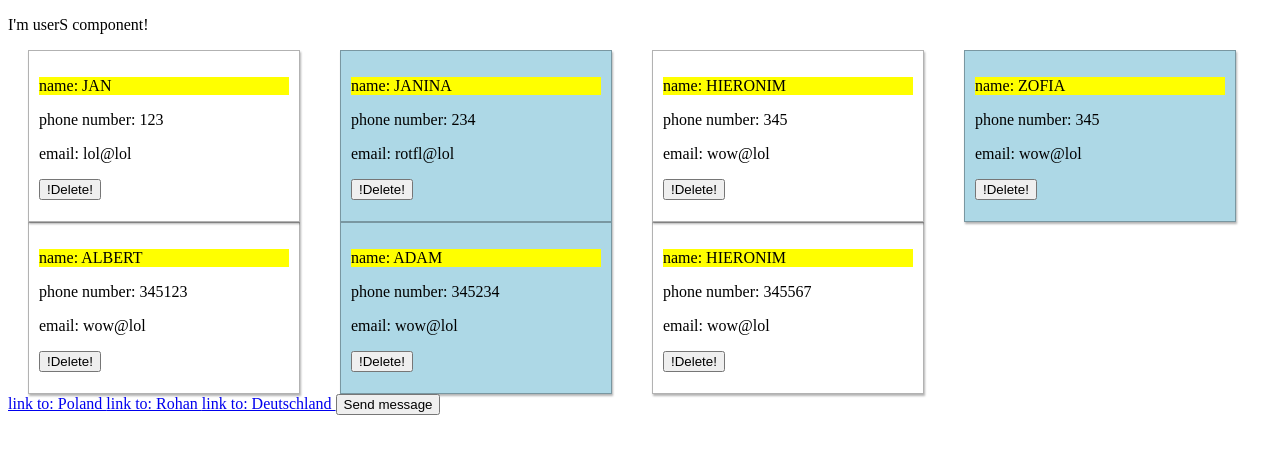
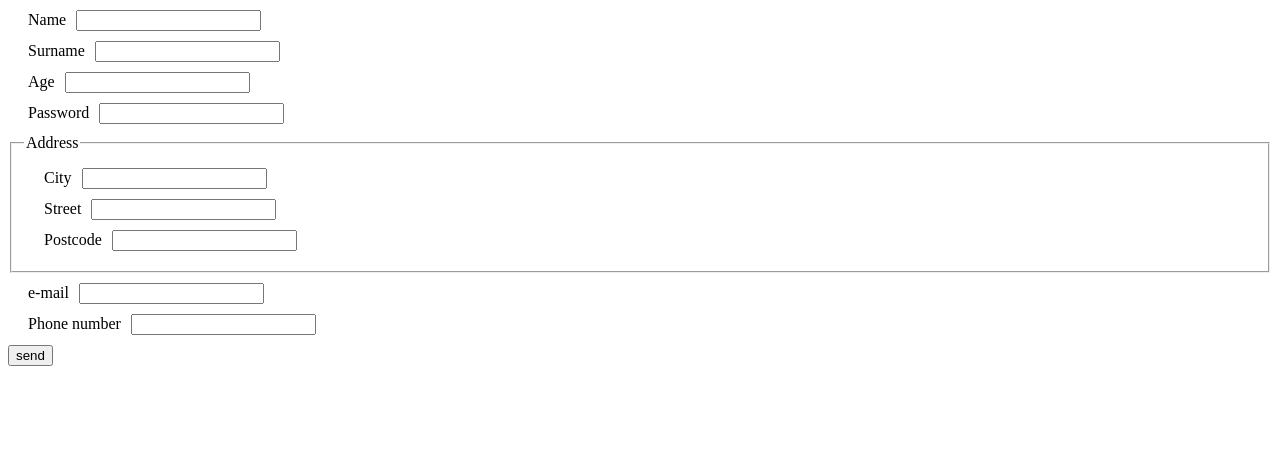
Before and after one commit to Filip-Mosz/angular-exercises-context, an Angular app: page / in a window 1280 px wide. Shown: the top 454 px of the page. Built offline with nearby package versions, Linux system fonts and the light colour scheme.

Commit message:
reactive forms

```diff
--- a/src/app/app.component.html
+++ b/src/app/app.component.html
@@ -1,2 +1,4 @@
-<app-users></app-users>
-<app-countries></app-countries>
+<!-- <app-users></app-users>
+<app-countries></app-countries> -->
+
+<app-dashboard></app-dashboard>
--- /dev/null
+++ b/src/app/dashboard/dashboard.component.css
@@ -0,0 +1,8 @@
+.label {
+    margin: 10px;
+    display: block;
+}
+
+.labelName  {
+    margin: 0 10px;
+}
--- /dev/null
+++ b/src/app/dashboard/dashboard.component.html
@@ -0,0 +1,55 @@
+<form [formGroup]="personFormGroup" (ngSubmit)="onSubmit()">
+
+    <label class="label">
+        <span class="labelName">Name</span>
+        <input type="text" formControlName="name">
+    </label>
+
+
+    <label class="label">
+        <span class="labelName">Surname</span>
+        <input type="text" formControlName="surname">
+    </label>
+
+    <label class="label">
+        <span class="labelName">Age</span>
+        <input type="number" formControlName="age">
+    </label>
+
+    <label class="label">
+        <span class="labelName">Password</span>
+        <input type="password" formControlName="password">
+    </label>
+
+     <fieldset formGroupName="address"> <!--formGroupName to odwołanie do grupy w grupie -->
+        <legend>Address</legend>
+        <label class="label">
+            <span class="labelName">City</span>
+            <input type="text" formControlName="city">
+        </label>
+
+        <label class="label">
+            <span class="labelName">Street</span>
+            <input type="text" formControlName="street">
+        </label>
+
+        <label class="label">
+            <span class="labelName">Postcode</span>
+            <input type="text" formControlName="postcode">
+        </label>
+
+    </fieldset>
+
+    <label class="label">
+        <span class="labelName">e-mail</span>
+        <input type="email" formControlName="email">
+    </label>
+
+    <label class="label">
+        <span class="labelName">Phone number</span>
+        <input type="text" formControlName="phoneNumber">
+    </label>
+
+    <button type="submit">send</button>
+
+</form>
--- /dev/null
+++ b/src/app/dashboard/dashboard.component.ts
@@ -0,0 +1,36 @@
+import { Component, OnInit } from '@angular/core';
+import { FormControl, FormGroup } from '@angular/forms';
+
+@Component({
+  selector: 'app-dashboard',
+  templateUrl: './dashboard.component.html',
+  styleUrls: ['./dashboard.component.css']
+})
+export class DashboardComponent implements OnInit {
+  public personFormGroup: FormGroup;
+
+  constructor() { }
+
+  ngOnInit(): void {
+    this.personFormGroup = new FormGroup({
+      name: new FormControl(),
+      surname: new FormControl(),
+      age: new FormControl(),
+      password:new FormControl(),
+      address: new FormGroup({
+        city: new FormControl(),
+        street: new FormControl(),
+        postcode: new FormControl()
+      }),
+      email: new FormControl(),
+      phoneNumber: new FormControl
+    }    );
+
+    this.personFormGroup.valueChanges
+      .subscribe((data: any) => console.log(data));
+  }
+  public onSubmit(): void {
+    console.log(this.personFormGroup.getRawValue());
+  }
+
+}
```
Also changed, not shown: src/app/app.module.ts (+6 -2 lines), 1 other file (tests, documents, lock files or other folders).
